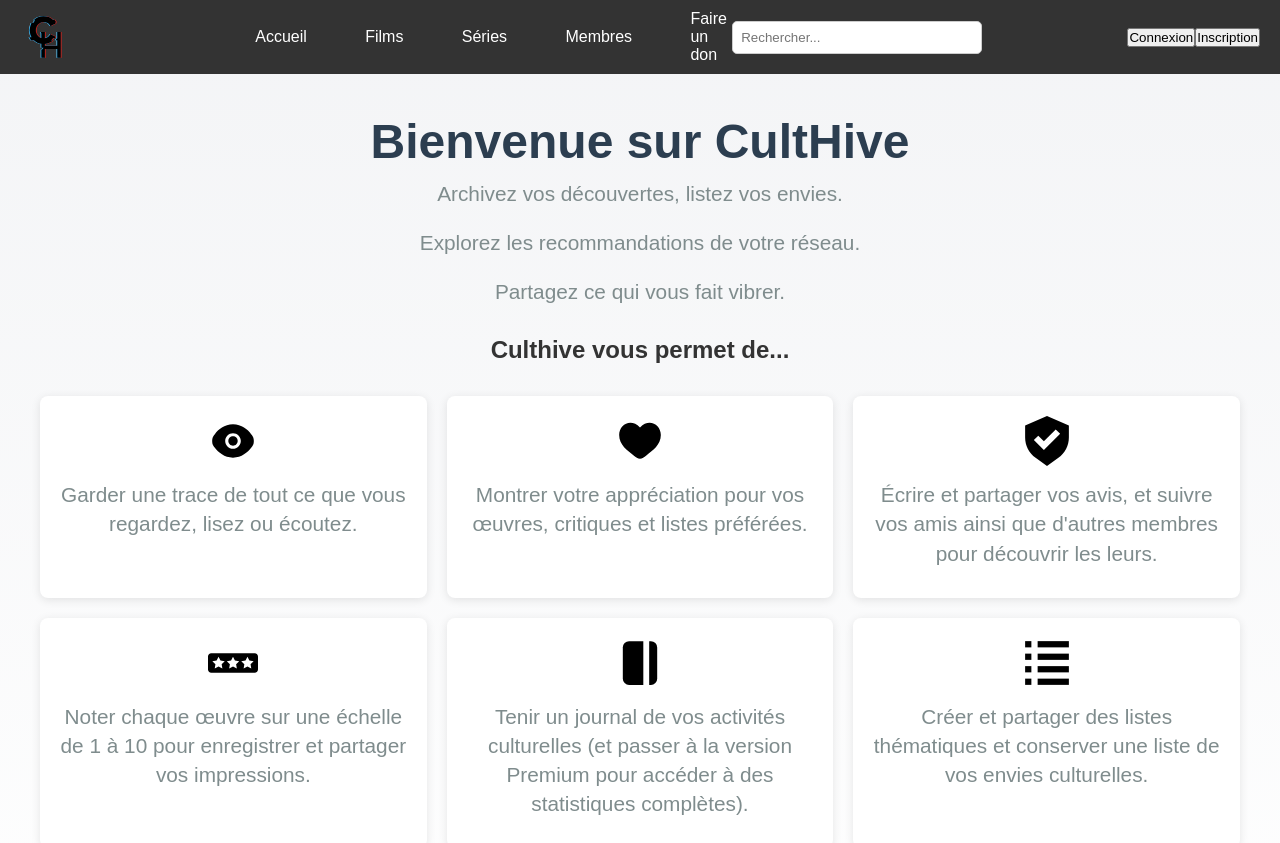
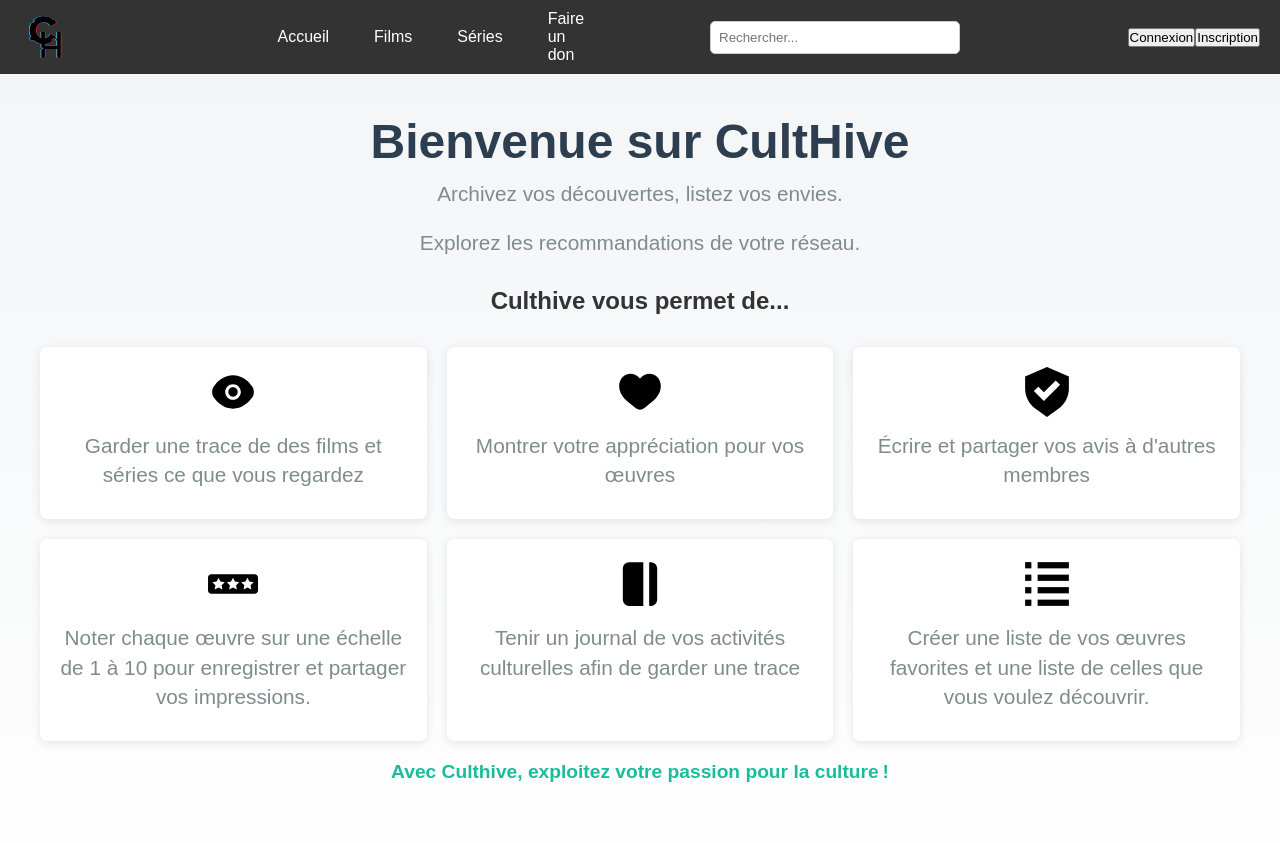
Before and after one commit to Syltyce/culthive, a Next.js app in the folder frontend/: page / in a window 1280 px wide. Shown: the top 843 px of the page. Built offline with nearby package versions, Linux system fonts and the light colour scheme.

Commit message:
Ajustement Page Accueil

```diff
--- a/frontend/src/app/page.js
+++ b/frontend/src/app/page.js
@@ -11,7 +11,6 @@
         <h1 className={styles.title}>Bienvenue sur CultHive</h1>
         <p className={styles.paragraph}>Archivez vos découvertes, listez vos envies.</p>
         <p className={styles.paragraph}>Explorez les recommandations de votre réseau.</p>
-        <p className={styles.paragraph}>Partagez ce qui vous fait vibrer.</p>
 
         <div className={styles.container}>
           <h2 className={styles.sectionTitle}>Culthive vous permet de...</h2>
@@ -23,7 +22,7 @@
                 width={50}
                 height={50}
               />
-              <p className={styles.paragraph}>Garder une trace de tout ce que vous regardez, lisez ou écoutez.</p>
+              <p className={styles.paragraph}>Garder une trace de des films et séries ce que vous regardez</p>
             </div>
             <div className={styles.card}>
               <Image
@@ -32,7 +31,7 @@
                 width={50}
                 height={50}
               />
-              <p className={styles.paragraph}>Montrer votre appréciation pour vos œuvres, critiques et listes préférées.</p>
+              <p className={styles.paragraph}>Montrer votre appréciation pour vos œuvres</p>
             </div>
             <div className={styles.card}>
               <Image
@@ -41,7 +40,7 @@
                 width={50}
                 height={50}
               />
-              <p className={styles.paragraph}>Écrire et partager vos avis, et suivre vos amis ainsi que d'autres membres pour découvrir les leurs.</p>
+              <p className={styles.paragraph}>Écrire et partager vos avis à d'autres membres</p>
             </div>
             <div className={styles.card}>
               <Image
@@ -59,7 +58,7 @@
                 width={50}
                 height={50}
               />
-              <p className={styles.paragraph}>Tenir un journal de vos activités culturelles (et passer à la version Premium pour accéder à des statistiques complètes).</p>
+              <p className={styles.paragraph}>Tenir un journal de vos activités culturelles afin de garder une trace</p>
             </div>
             <div className={styles.card}>
               <Image
@@ -68,7 +67,7 @@
                 width={50}
                 height={50}
               />
-              <p className={styles.paragraph}>Créer et partager des listes thématiques et conserver une liste de vos envies culturelles.</p>
+              <p className={styles.paragraph}>Créer une liste de vos œuvres favorites et une liste de celles que vous voulez découvrir.</p>
             </div>
           </div>
           <div className={styles.callToAction}>
--- a/frontend/src/components/Header.js
+++ b/frontend/src/components/Header.js
@@ -81,7 +81,7 @@
         <Link href="/">Accueil</Link>
         <Link href="/works/movies">Films</Link>
         <Link href="/works/series">Séries</Link>
-        <Link href="#members">Membres</Link>
+        {/* <Link href="#members">Membres</Link> */}
         <Link href="/paiement">Faire un don</Link>
       </nav>
 
```
